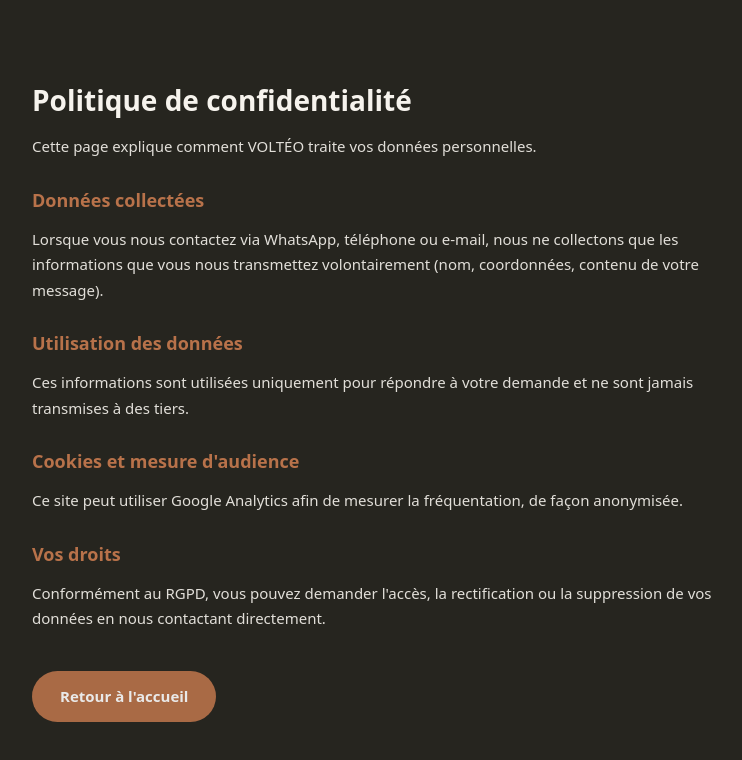
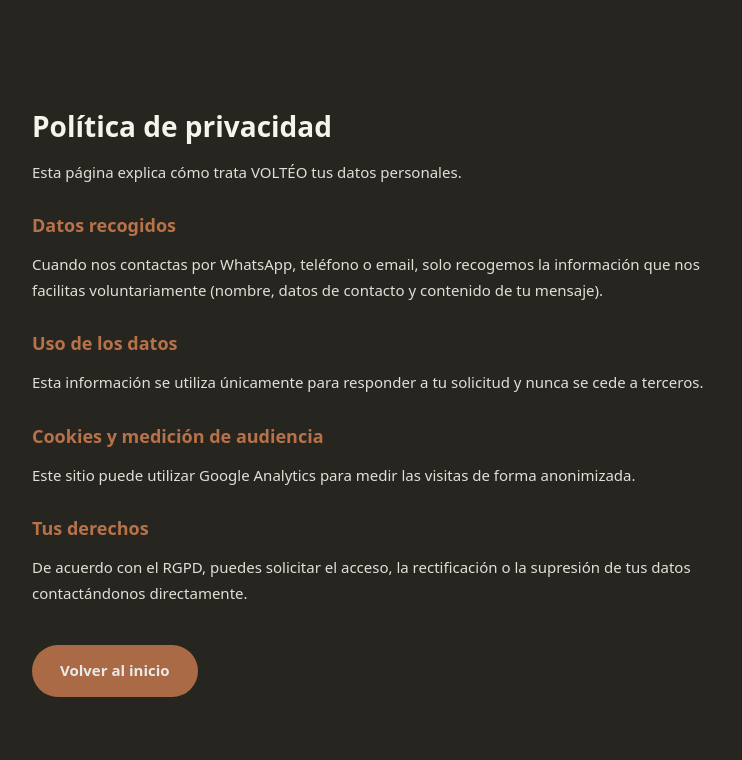
Before and after one commit to landrytalbotpro/volteo, a plain HTML site: page confidentialite.html in a window 1280 px wide. Shown: the whole page, without its empty margins (248-990 px from the left). Drawn offline with Linux system fonts and the light colour scheme.

Commit message:
Traducción ES: botón WhatsApp, metas y páginas legales

```diff
--- a/confidentialite.html
+++ b/confidentialite.html
@@ -1,9 +1,9 @@
 <!DOCTYPE html>
-<html lang="fr">
+<html lang="es">
 <head>
 <meta charset="UTF-8">
 <meta name="viewport" content="width=device-width, initial-scale=1.0">
-<title>Politique de confidentialité — VOLTÉO</title>
+<title>Política de privacidad — VOLTÉO</title>
 <meta name="robots" content="noindex">
 <style>
   body { margin:0; min-height:100vh; display:flex; align-items:center; justify-content:center;
@@ -20,17 +20,17 @@
 </head>
 <body>
 <div class="card doc">
-  <h1>Politique de confidentialité</h1>
-  <p>Cette page explique comment VOLTÉO traite vos données personnelles.</p>
-<h2>Données collectées</h2>
-<p>Lorsque vous nous contactez via WhatsApp, téléphone ou e-mail, nous ne collectons que les informations que vous nous transmettez volontairement (nom, coordonnées, contenu de votre message).</p>
-<h2>Utilisation des données</h2>
-<p>Ces informations sont utilisées uniquement pour répondre à votre demande et ne sont jamais transmises à des tiers.</p>
-<h2>Cookies et mesure d'audience</h2>
-<p>Ce site peut utiliser Google Analytics afin de mesurer la fréquentation, de façon anonymisée.</p>
-<h2>Vos droits</h2>
-<p>Conformément au RGPD, vous pouvez demander l'accès, la rectification ou la suppression de vos données en nous contactant directement.</p>
-  <p><a class="btn" href="https://landrytalbotpro.github.io/volteo/">Retour à l'accueil</a></p>
+  <h1>Política de privacidad</h1>
+  <p>Esta página explica cómo trata VOLTÉO tus datos personales.</p>
+<h2>Datos recogidos</h2>
+<p>Cuando nos contactas por WhatsApp, teléfono o email, solo recogemos la información que nos facilitas voluntariamente (nombre, datos de contacto y contenido de tu mensaje).</p>
+<h2>Uso de los datos</h2>
+<p>Esta información se utiliza únicamente para responder a tu solicitud y nunca se cede a terceros.</p>
+<h2>Cookies y medición de audiencia</h2>
+<p>Este sitio puede utilizar Google Analytics para medir las visitas de forma anonimizada.</p>
+<h2>Tus derechos</h2>
+<p>De acuerdo con el RGPD, puedes solicitar el acceso, la rectificación o la supresión de tus datos contactándonos directamente.</p>
+  <p><a class="btn" href="https://landrytalbotpro.github.io/volteo/">Volver al inicio</a></p>
 </div>
 </body>
 </html>
```
Also changed, not shown: 404.html (+4 -4 lines), approche.html (+3 -3 lines), coach.html (+3 -3 lines), contact.html (+3 -3 lines), index.html (+4 -4 lines), merci.html (+5 -5 lines).
